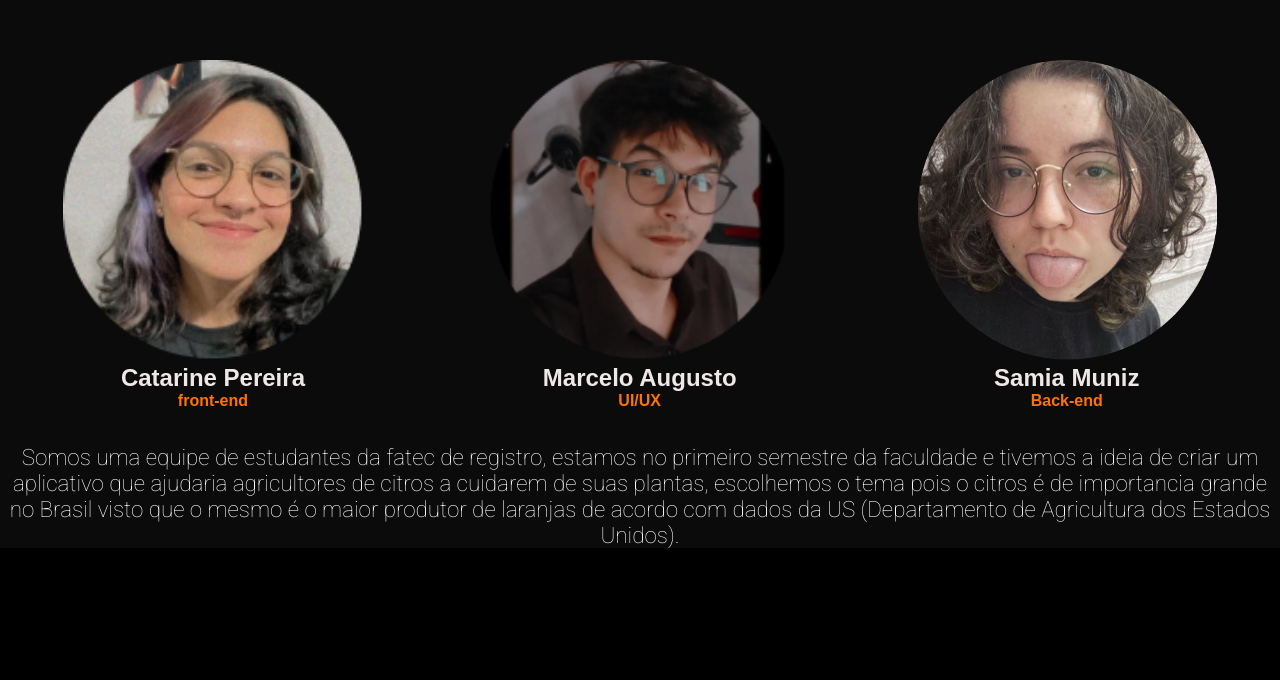
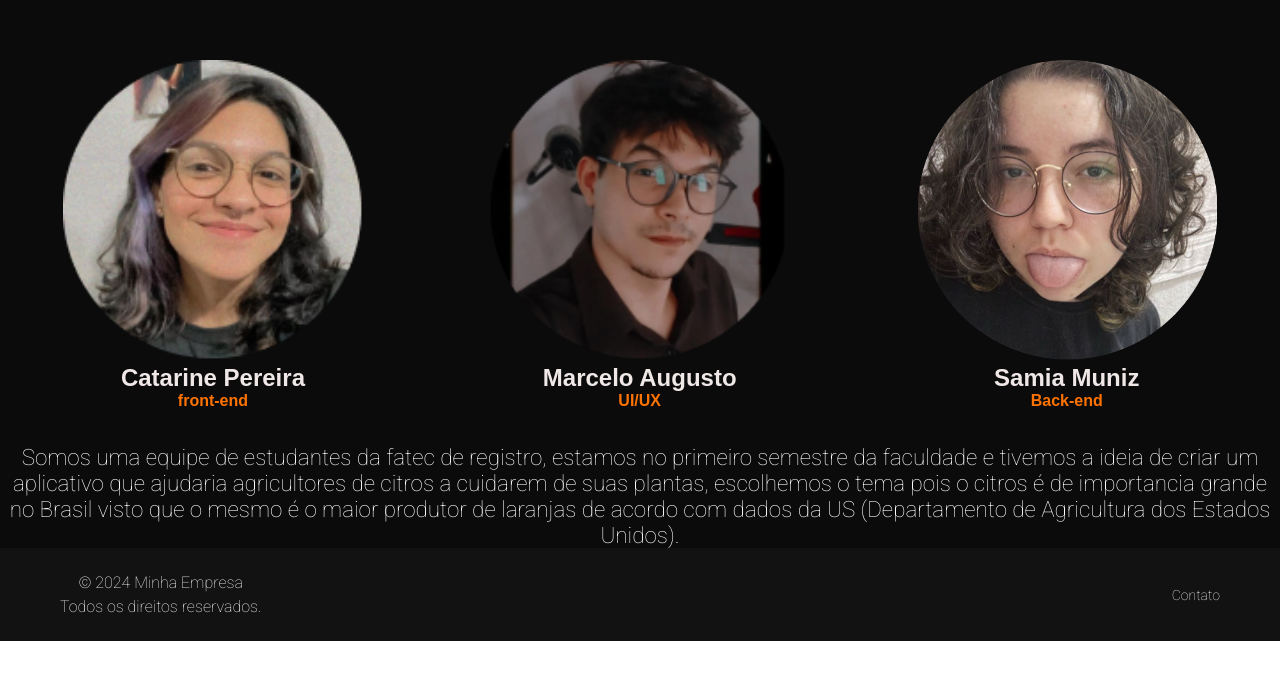
Before and after one commit to Marcelo-18a/Site, a plain HTML site: page index.html in a window 1280 px wide. Shown: the part 1180-1860 px from the top of the page. After the commit the page ends 1821 px from the top, so only its background shows below. Drawn offline with Linux system fonts and the light colour scheme; a web font is replaced by a local one.

Commit message:
segundo_commit

```diff
--- a/css/style.css
+++ b/css/style.css
@@ -88,12 +88,56 @@ body {
     height: 50vh;
 }
 
-.footer {
-    background-color: black;
-    height: 20vh;
+footer {
+    background-color: #131212;
+    color: #fff;
+    padding: 20px 0;
     text-align: center;
-    color: white;
-    padding: 2vh 0;
+    position: relative;
+    width: 100%;
+    bottom: 0;
+}
+
+.footer-container {
+    display: flex;
+    justify-content: space-between;
+    align-items: center;
+    max-width: 1200px;
+    margin: 0 auto;
+    padding: 0 20px;
+    flex-wrap: wrap;
+}
+
+.footer-info p {
+    margin: 5px 0;
+}
+
+.footer-links {
+    display: flex;
+    gap: 20px;
+}
+
+.footer-links a {
+    color: #fff;
+    text-decoration: none;
+    font-size: 14px;
+    transition: color 0.3s;
+}
+
+.footer-links a:hover {
+    color: #f39c12;
+}
+
+@media (max-width: 768px) {
+    .footer-container {
+        flex-direction: column;
+        text-align: center;
+    }
+
+    .footer-links {
+        margin-top: 10px;
+        gap: 10px;
+    }
 }
 
 .nomes {
--- a/index.html
+++ b/index.html
@@ -80,9 +80,17 @@
             plantas, escolhemos o tema pois o citros é de importancia grande no Brasil visto que o mesmo é o maior
             produtor de laranjas de acordo com dados da US (Departamento de Agricultura dos Estados Unidos).</DIV>
 
-        <footer class="footer">
-            <!-- Tenho que adicionar o rodape nesse karai -->
-        </footer>
+            <footer>
+                <div class="footer-container">
+                    <div class="footer-info">
+                        <p>&copy; 2024 Minha Empresa</p>
+                        <p>Todos os direitos reservados.</p>
+                    </div>
+                    <div class="footer-links">
+                        <a href="">Contato</a>
+                    </div>
+                </div>
+            </footer>
     </div>
 </body>
 
```
